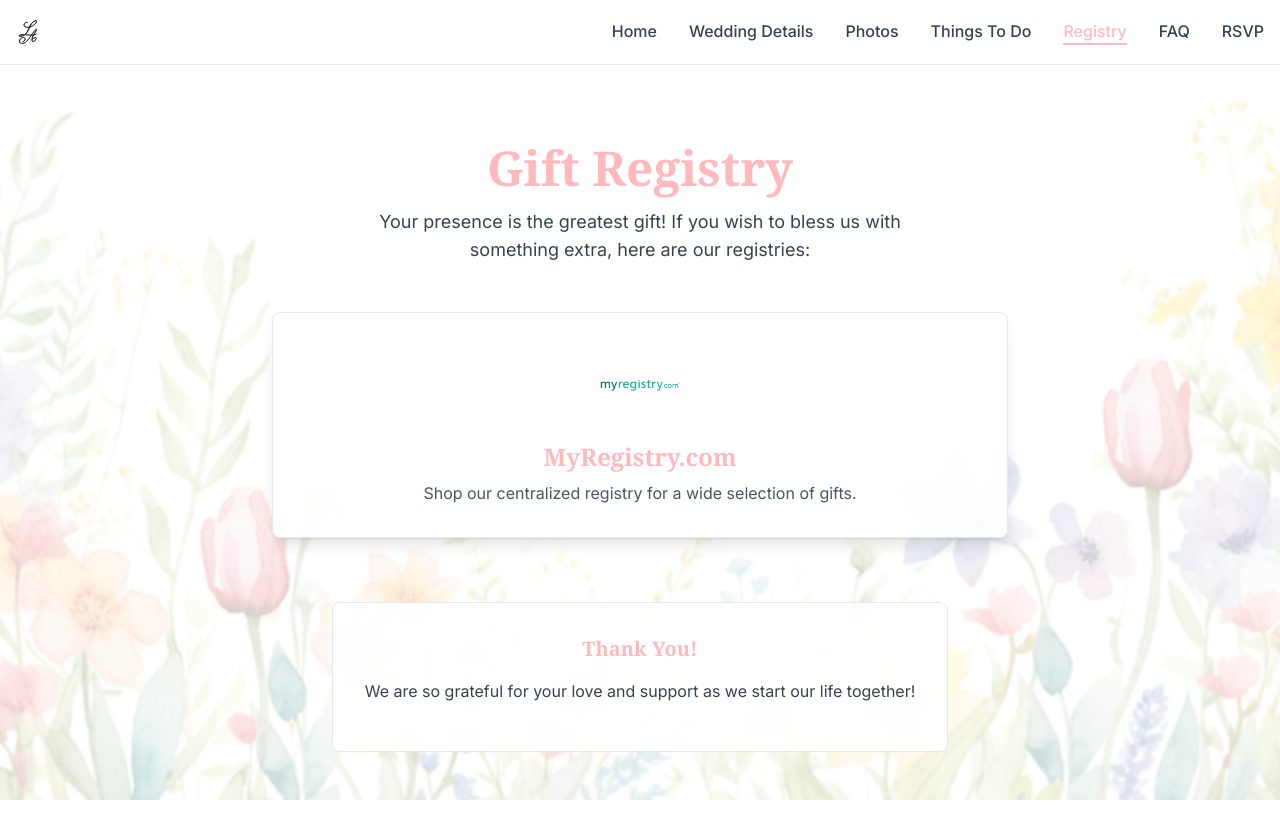
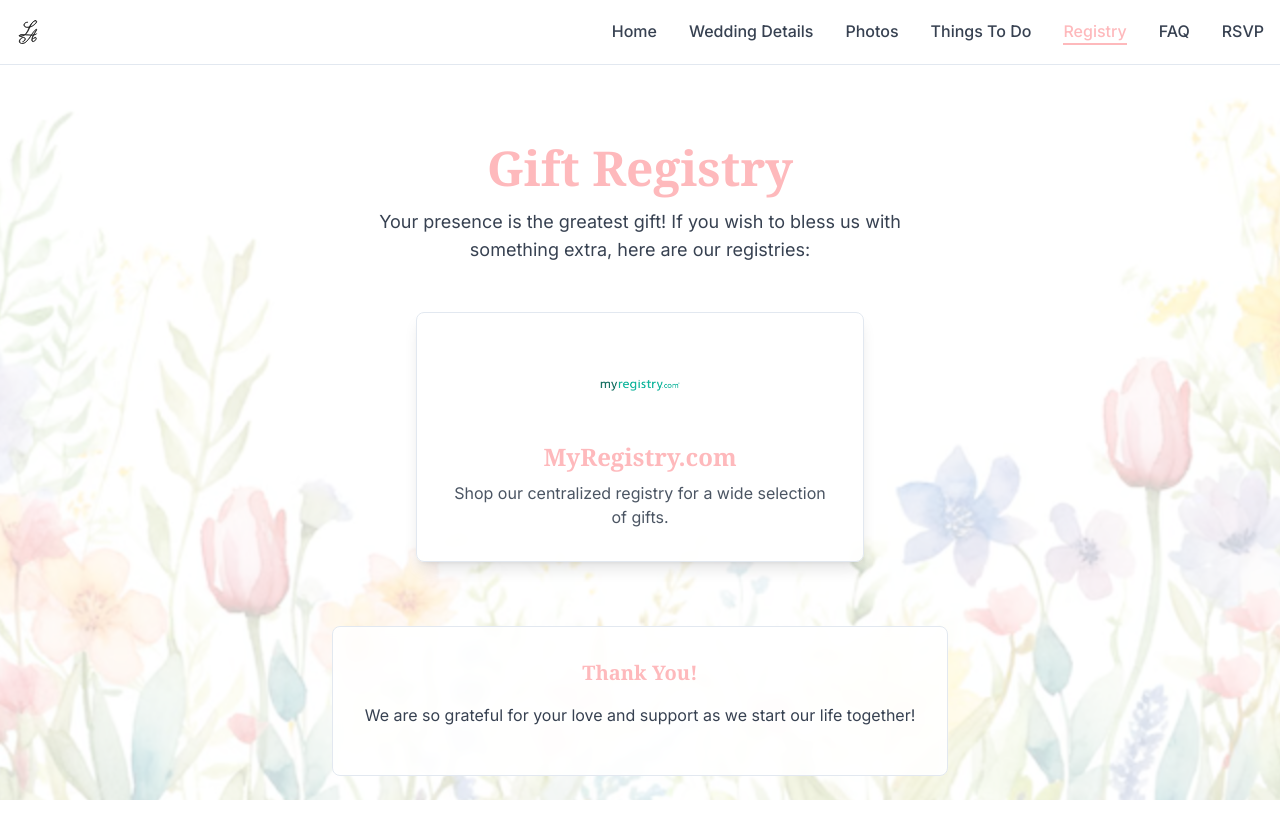
Before and after one commit to alexthoden/wedding-website, a React (Vite) app: page /registry in a window 1280 px wide. Shown: the top 838 px of the page. Built offline with nearby package versions, Linux system fonts and the light colour scheme.

Commit message:
registry fix

```diff
--- a/src/pages/Registry.tsx
+++ b/src/pages/Registry.tsx
@@ -36,7 +36,7 @@
             Your presence is the greatest gift! If you wish to bless us with something extra, here are our registries:
           </p>
         </div>
-        <div className="grid grid-cols-1 md:grid-cols-1 gap-8">
+        <div className="grid grid-cols-1 gap-8 max-w-md mx-auto">
           {registries.map((reg) => (
             <a
               key={reg.name}
```
